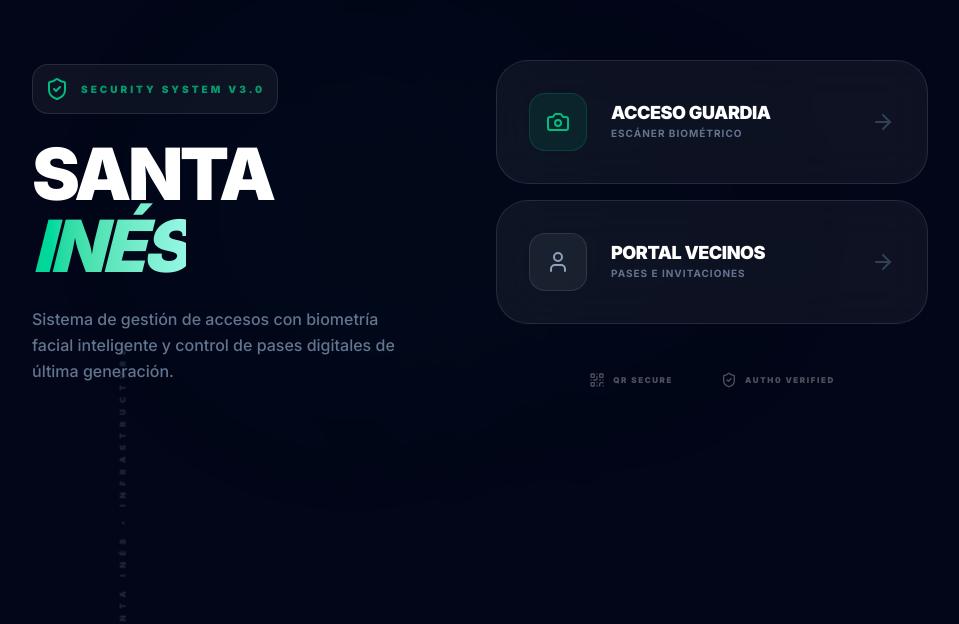
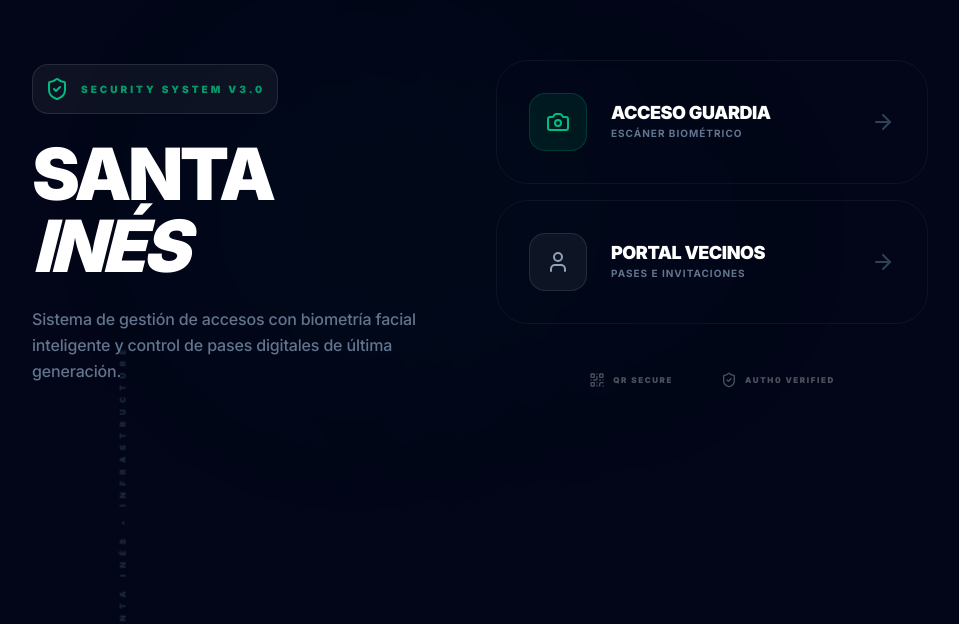
Before and after one commit to pablodanielfernandez369-bit/escaner-barrio-privado, a Next.js app: page / in a window 1280 px wide. Shown: the part 176-800 px from the top of the page, without its empty margins (160-1119 px from the left). Built offline with nearby package versions, Linux system fonts and the light colour scheme.

Commit message:
Update globals.css

```diff
--- a/src/app/globals.css
+++ b/src/app/globals.css
@@ -1,80 +1,107 @@
 @import "tailwindcss";
 
 :root {
-  --foreground-rgb: 255, 255, 255;
-  --background-start-rgb: 2, 6, 23;
-  --background-end-rgb: 2, 6, 23;
+    --background: 34 33% 98%; /* #fafaf9 */
+  --foreground: 222 47% 11%;
+    --primary: 161 94% 30%; /* #064e3b - Deep Emerald */
+  --primary-foreground: 0 0% 100%;
+    --card: 0 0% 100%;
+    --card-foreground: 222 47% 11%;
+    --border: 214 32% 91%;
+    --input: 214 32% 91%;
+    --ring: 161 94% 30%;
+    --radius: 1.5rem;
 }
 
 body {
-  color: rgb(var(--foreground-rgb));
-  background: rgb(var(--background-start-rgb));
-  min-height: 100vh;
-  font-family: 'Inter', system-ui, -apple-system, sans-serif;
+    color: hsl(var(--foreground));
+    background: hsl(var(--background));
+    min-height: 100vh;
+    letter-spacing: -0.01em;
 }
 
-/* Glassmorphism Classes */
-.glass {
-  @apply bg-white/5 backdrop-blur-xl border border-white/10;
+/* Luxury Glassmorphism */
+.luxury-card {
+    background-color: rgba(255, 255, 255, 0.7);
+    backdrop-filter: blur(24px);
+    -webkit-backdrop-filter: blur(24px);
+    border: 1px solid rgba(255, 255, 255, 1);
+    box-shadow: 0 8px 32px rgba(0, 0, 0, 0.04);
+    transition: all 0.4s cubic-bezier(0.16, 1, 0.3, 1);
 }
 
-.glass-card {
-  @apply bg-slate-900/50 backdrop-blur-2xl border border-white/10 shadow-2xl;
+.luxury-card:hover {
+    box-shadow: 0 12px 48px rgba(0, 0, 0, 0.08);
+    transform: translateY(-4px);
 }
 
-.glass-emerald {
-  @apply bg-emerald-500/5 backdrop-blur-xl border border-emerald-500/10;
+.luxury-input {
+    background-color: white;
+    border: 1px solid #e2e8f0;
+    transition: all 0.3s ease;
 }
 
-/* Animations */
-@keyframes scan {
-  from { transform: translateY(-100%); }
-  to { transform: translateY(100%); }
+.luxury-input:focus {
+    border-color: rgba(16, 185, 129, 0.5);
+    box-shadow: 0 0 0 4px rgba(16, 185, 129, 0.05);
+    outline: none;
 }
 
-@keyframes pulse-emerald {
-  0%, 100% { opacity: 0.1; transform: scale(1); }
-  50% { opacity: 0.3; transform: scale(1.05); }
+.sage-blur {
+    background: radial-gradient(circle at 50% 50%, rgba(16, 185, 129, 0.05) 0%, transparent 70%);
 }
 
-.animate-scan {
-  animation: scan 4s linear infinite;
+/* Typography Utilities */
+.tracking-luxury {
+    letter-spacing: 0.2em;
 }
 
-.animate-pulse-emerald {
-  animation: pulse-emerald 4s ease-in-out infinite;
+.text-balance {
+    text-wrap: balance;
 }
 
-.scanning-line {
-  position: absolute;
-  top: 0;
-  left: 0;
-  width: 100%;
-  height: 2px;
-  background: linear-gradient(to right, transparent, #10b981, transparent);
-  box-shadow: 0 0 15px #10b981;
-  animation: scan 3s linear infinite;
-  z-index: 20;
+/* New Animations */
+@keyframes float {
+    0%, 100% { transform: translateY(0); }
+    50% { transform: translateY(-10px); }
 }
 
-/* Custom Effects */
-.emerald-glow {
-  box-shadow: 0 0 30px rgba(16, 185, 129, 0.2);
+.animate-float {
+    animation: float 6s ease-in-out infinite;
 }
 
-.text-gradient-emerald {
-  @apply bg-clip-text text-transparent bg-gradient-to-r from-emerald-400 to-teal-200;
-}
-
-/* Scrollbar */
+/* Custom Scrollbar for Luxury Theme */
 ::-webkit-scrollbar {
-  width: 6px;
+    width: 5px;
 }
 
 ::-webkit-scrollbar-track {
-  @apply bg-transparent;
+    background: transparent;
 }
 
 ::-webkit-scrollbar-thumb {
-  @apply bg-white/10 rounded-full hover:bg-emerald-500/20 transition-colors;
+    background-color: #e2e8f0;
+    border-radius: 9999px;
+    transition: background-color 0.3s ease;
 }
+
+::-webkit-scrollbar-thumb:hover {
+    background-color: #d1fae5;
+}
+
+/* Biometric Scan Luxury Effect */
+.scanning-luxury {
+    position: absolute;
+    top: 0;
+    left: 0;
+    width: 100%;
+    height: 100%;
+    background: linear-gradient(to bottom, transparent 0%, rgba(16, 185, 129, 0.07) 50%, transparent 100%);
+    background-size: 100% 200%;
+    animation: scan-slow 3s linear infinite;
+}
+
+@keyframes scan-slow {
+    0% { transform: translateY(-100%); }
+    100% { transform: translateY(100%); }
+}
```
